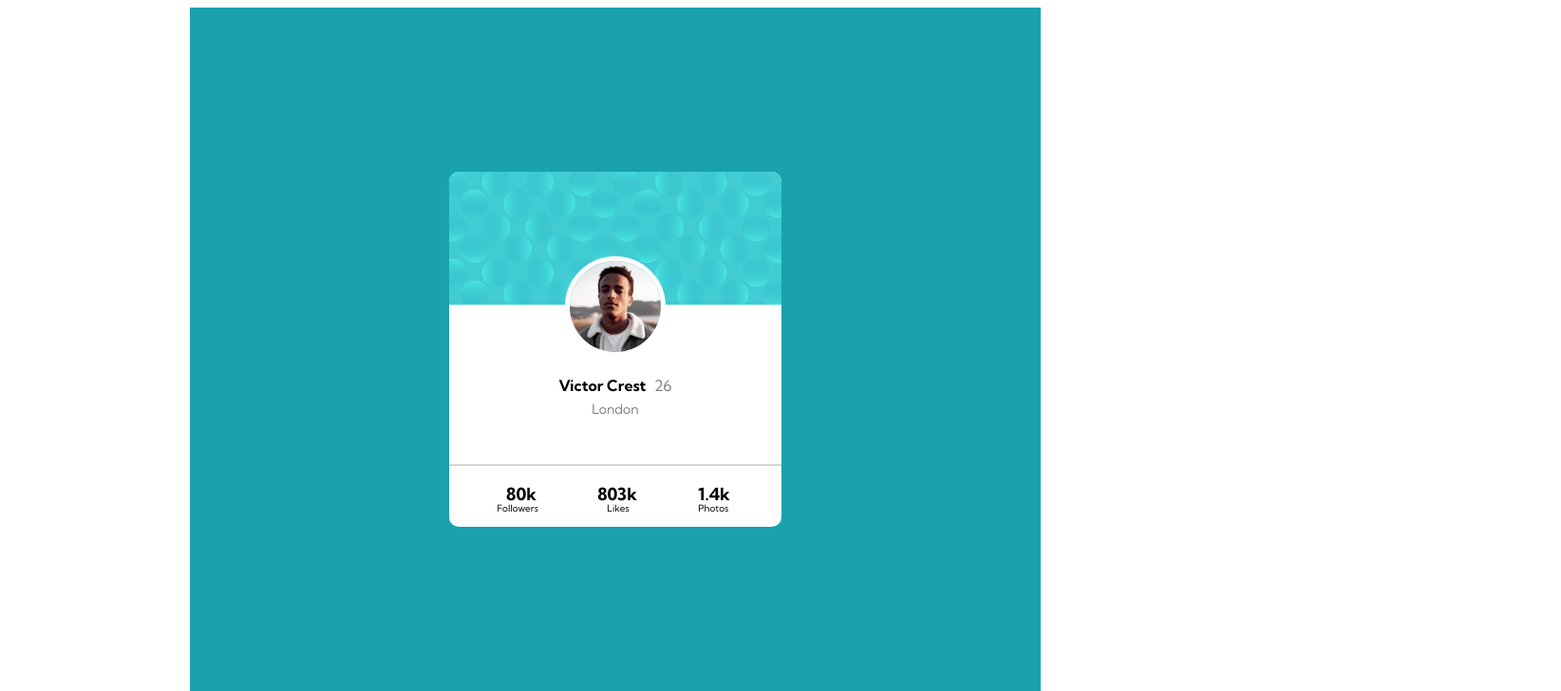
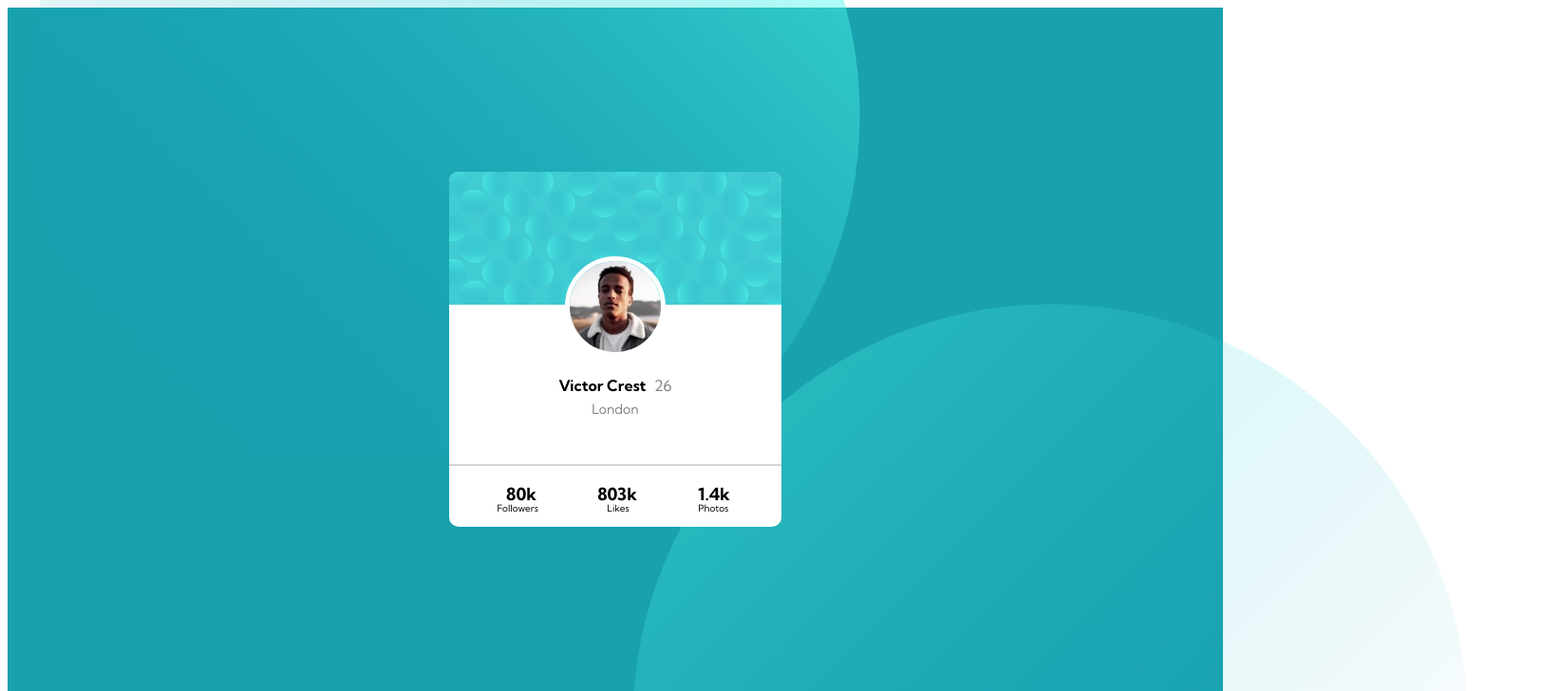
Before and after one commit to grammerjam/team-mayhem, a plain HTML site: page code-ff/project1/index.html in a window 1280 px wide. Shown: the top 728 px of the page at 95% size, 1644 px wide, since content can reach past the window. Drawn offline with Linux system fonts and the light colour scheme.

Commit message:
Update style1.css

```diff
--- a/code-ff/project1/style1.css
+++ b/code-ff/project1/style1.css
@@ -3,6 +3,40 @@
 body {
     width: 100%;
     height: 100%;
+
+
+
+}
+.circle-top {
+
+    background-image: url('images/bg-pattern-top.svg');
+    background-repeat: no-repeat;
+
+    width: 100%;
+    height: 100%;
+    background-size: 90%;
+
+
+    max-height: 976px;
+    max-width: 978px;
+    left: 2%;
+    position: absolute;
+
+    bottom: 40%;
+}
+.circle-bot {
+
+    background-image: url('images/bg-pattern-bottom.svg');
+    background-repeat: no-repeat;
+    width: 100%;
+    height: 100%;
+    background-size: 90%;
+    max-height: 976px;
+    max-width: 978px;
+    left: 52%;
+    top: 40%;
+    position: absolute;
+
 
 
 }
@@ -16,7 +50,7 @@ body {
 }
 .container{
     background: #19A1AE;
-    width: 70%;
+    width: 110%;
     max-width: 1440px;
     max-height: 720px;
     height: 100vh;
@@ -38,6 +72,8 @@ body {
     flex-direction: column;
     align-items: center;
     z-index: 1;
+    order: 2;
+
 }
 .img-victor{
     max-width: 96px;
@@ -92,46 +128,7 @@ body {
 
     font-size: 10px;
 }
-/*
-.top-circle {
-    margin-top: -1050px;
-    margin-left: -975px;
-    z-index: -1;
-}
-.bottom-circle {
 
-   z-index: -1;
-
-}
-.bottom-circle img{
-    border: 5px solid red;
-    max-width: 978px;
-    max-height: 976px;
-    width: 100%;
-    height: 100%;
-}
-.container::before {
-    content: '';
-    max-width: 978px;
-    max-height: 976px;
-    position: absolute;
-    top: 30%;
-    left: 55%;
-    width: 100%;
-    height: 100%;
-    background-image: url('/images/bg-pattern-bottom.svg');
-}
-.container::after {
-    content: '';
-    max-width: 978px;
-    max-height: 976px;
-    position: absolute;
-    top: -35%;
-    left: 10%;
-    width: 100%;
-    height: 100%;
-    background-image: url('/images/bg-pattern-top.svg');
-}*/
 
 @media (max-width: 640px) {
     .card{
@@ -141,6 +138,17 @@ body {
 }
 .container {
 width: 90%;
+}
+.circle-top {
+
+    bottom: 15%;
+    left: -40%;
+    background-size: 95%;
+}
+.circle-bot {
+
+    top: 50%;
+    left: 55%
 }
 .socialinfo2{
     max-width: 250px;
@@ -178,20 +186,3 @@ padding-left: 0px;
     left: 20%;
     width: 100%
 }
-/*
-@media (max-height: 1200px){
-
-.container{
-
-
-    height: 90%;
-
-
-}
-
-
-
-
-
-
-}*/
```
